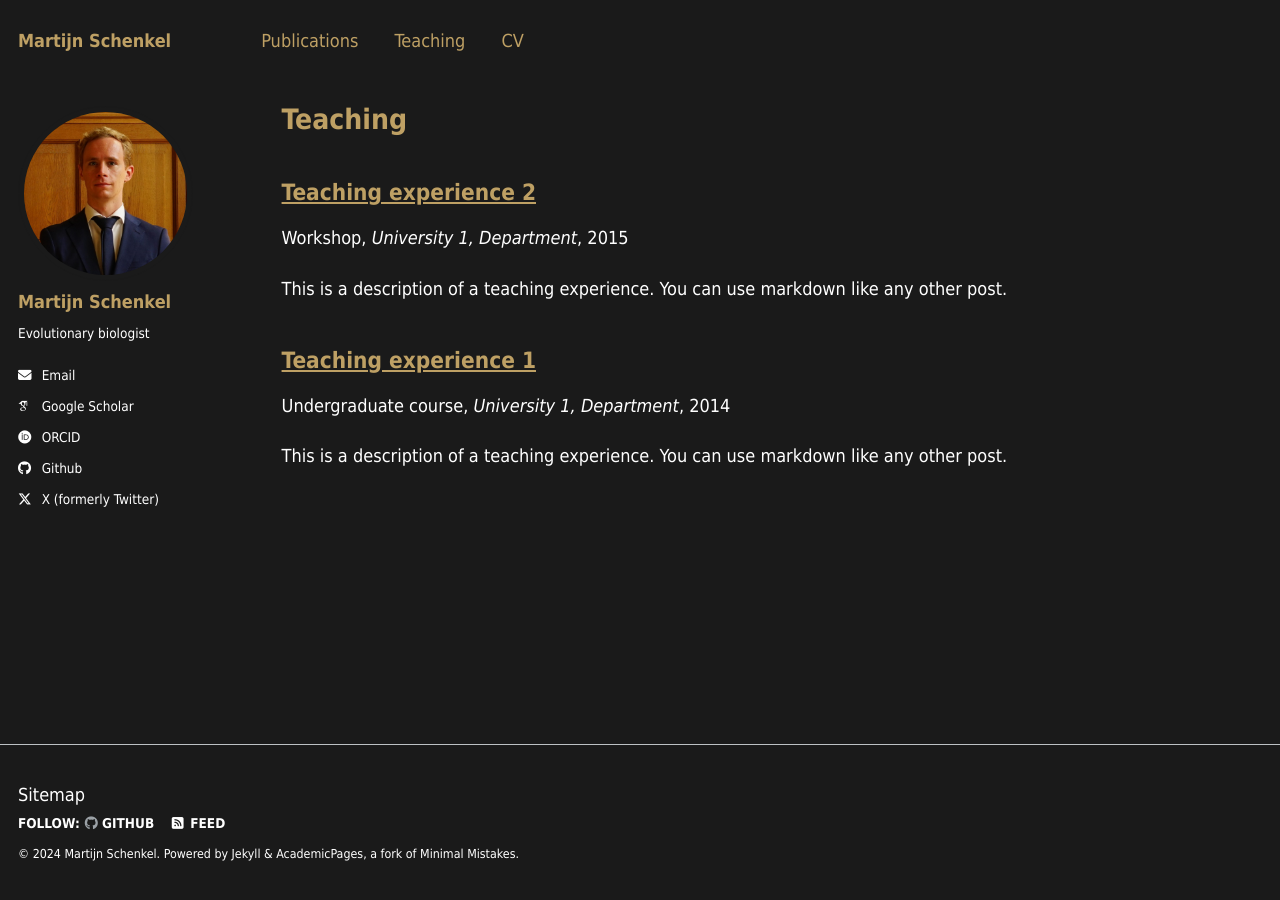
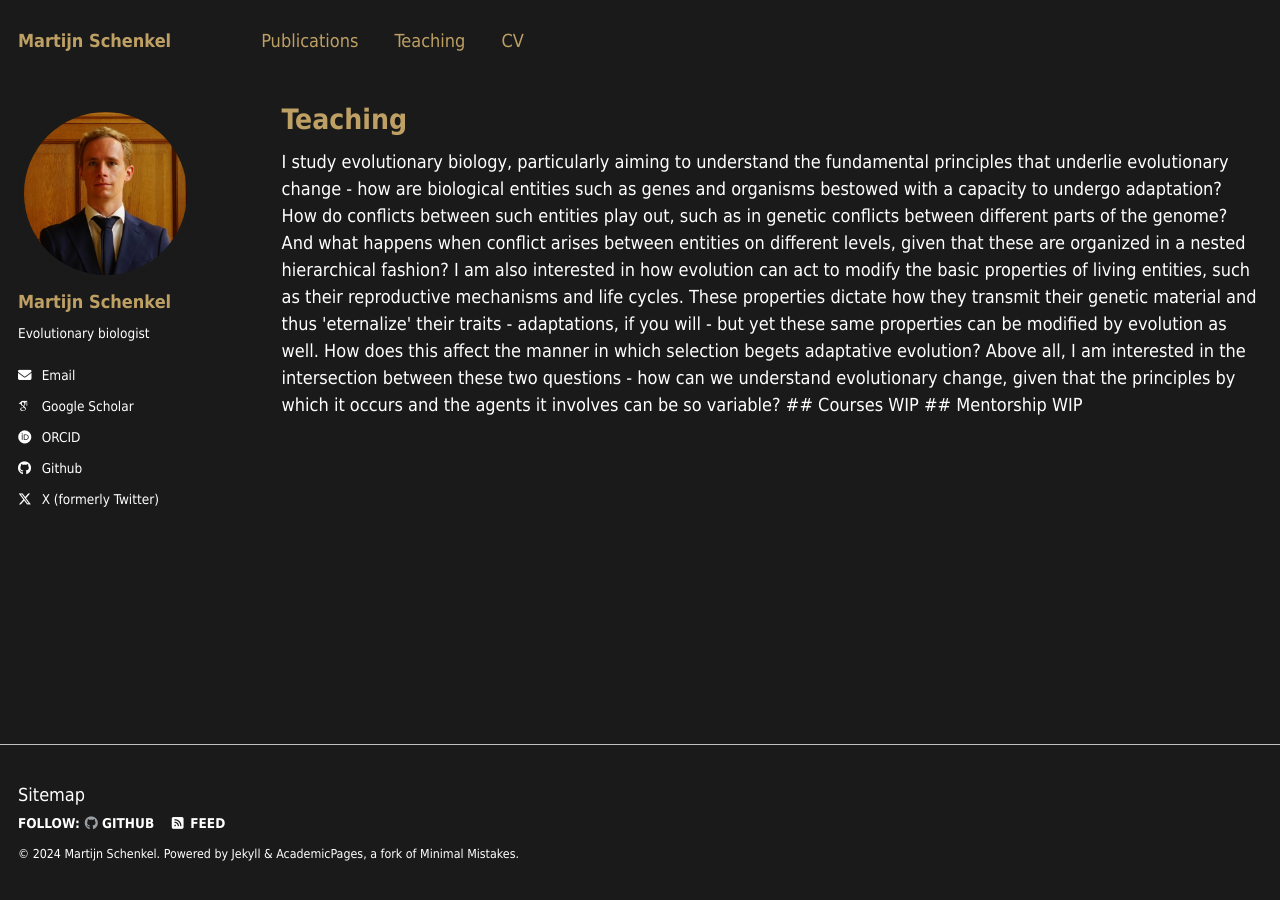
Before and after one commit to MartijnSchenkel/MartijnSchenkel.github.io, a Jekyll site: the page built from _pages/teaching.html, in a window 1280 px wide. Built offline with Jekyll 4.4.1, drawn with Linux system fonts in a browser that asks for light colours; some web fonts are replaced.

Commit message:
Update teaching.html

```diff
--- a/_pages/teaching.html
+++ b/_pages/teaching.html
@@ -7,6 +7,13 @@ author_profile: true
 
 {% include base_path %}
 
-{% for post in site.teaching reversed %}
-  {% include archive-single.html %}
-{% endfor %}
+I study evolutionary biology, particularly aiming to understand the fundamental principles that underlie evolutionary change - how are biological entities such as genes and organisms bestowed with a capacity to undergo adaptation? How do conflicts between such entities play out, such as in genetic conflicts between different parts of the genome? And what happens when conflict arises between entities on different levels, given that these are organized in a nested hierarchical fashion? I am also interested in how evolution can act to modify the basic properties of living entities, such as their reproductive mechanisms and life cycles. These properties dictate how they transmit their genetic material and thus 'eternalize' their traits - adaptations, if you will - but yet these same properties can be modified by evolution as well. How does this affect the manner in which selection begets adaptative evolution?
+
+Above all, I am interested in the intersection between these two questions - how can we understand evolutionary change, given that the principles by which it occurs and the agents it involves can be so variable?
+
+
+## Courses
+WIP
+
+## Mentorship
+WIP
```
